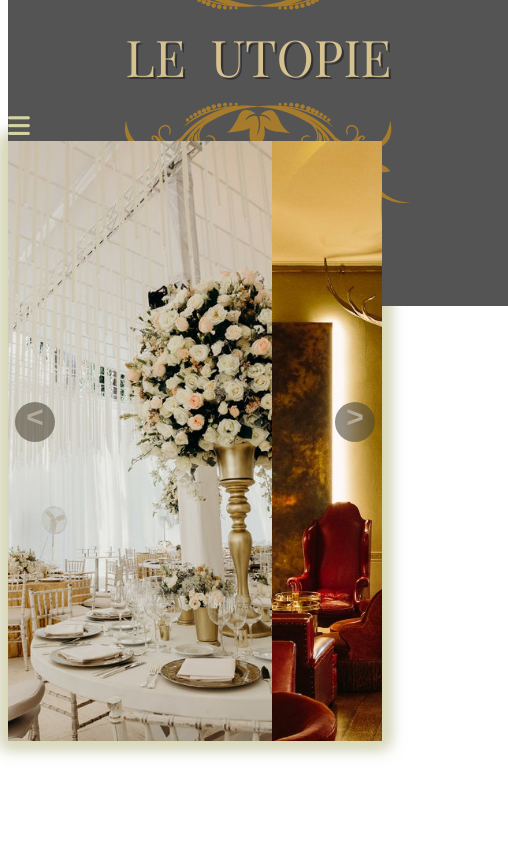
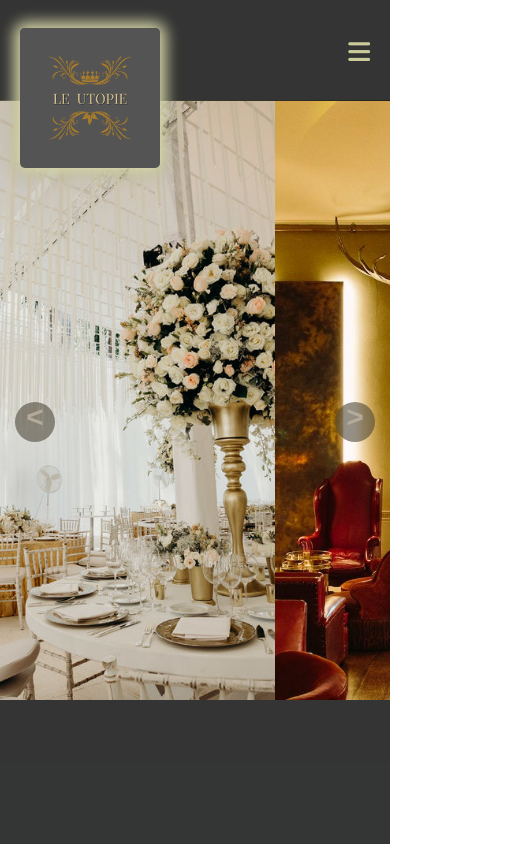
Before and after one commit to MayraCortinez/LeUtopie-Ecommerce, a plain HTML site: page home.html in a window 390 px wide. Shown: the whole page, 508 px wide, since content can reach past the window. Drawn offline with Linux system fonts and the light colour scheme.

Commit message:
header and menu responsive

```diff
--- a/home.css
+++ b/home.css
@@ -5,6 +5,8 @@
 
 
 * {
+    margin: 0;
+    padding: 0;
     box-sizing: border-box;
     font-family: 'Playfair Display SC', serif;
     list-style: none;
@@ -14,26 +16,35 @@
 
 header {
     width: 100%;
-    height: 100%;
-    background-color: rgb(94, 95, 95);
-    z-index: 9;
+    height: 100vh;
+    background-color: rgba(30, 31, 31, 0.9);
+    z-index: 2;
 }
 
 nav {
     height: 100px;
     width: 100%;
     display: flex;
-    justify-content: space-evenly;
+    justify-content: space-between;
     align-items: center;
 }
 
+
 .logo {
+    margin-left: 20px;
+    position: relative;
+    z-index: 5;
+    margin-top: 200px;
+    margin-bottom: 100px;
     width: 140px;
-    left: 20px;
-    margin: auto;
+    border-radius: 5px;
+    box-shadow: 0px 0px 15px 5px rgba(255, 255, 190, .75),
+    0px 0px 15px 5px rgba(109, 109, 108, 0.75);
 }
 
 .bar-btn {
+    position: relative;
+    z-index: 1;
     font-size: 25px;
     color:rgba(255, 255, 190, .75);
     margin-right: 20px;
@@ -42,19 +53,45 @@ nav {
 
 .nav-menu {
     position: fixed;
+    z-index: 2;
     width: 100%;
     height: 0vh;
     top: 100px;
-    background: rgba(0,0,0,.95);
+    background-image: linear-gradient(to left top,
+    #0d0d0d,
+    #111110,
+    #151512,
+    #191915,
+    #1d1d17,
+    #21211a,
+    #25261c,
+    #292a1f,
+    #2d2e21,
+    #313224,
+    #353626,
+    #3a3a29,
+    #3e3e2c,
+    #42422e,
+    #464631,
+    #4a4a33,
+    #4e4e36,
+    #525338,
+    #56573b,
+    #5a5b3d,
+    #5e5f40,
+    #626342,
+    #666745);
     text-align: center;
     transition: all .5s;
+    padding-top: 1px;
 }
 
 .nav-menu li {
     display: none;
-    line-height: 30px;
+    line-height: 50px;
     margin: 50px 0;
     transition: all .5s;
+
 }
 
 .nav-menu li a{
@@ -65,8 +102,12 @@ nav {
 }
 
 .nav-menu li a.active, .nav-menu li a:hover{
-    color: rgba(255, 255, 190, .75);
-    transition: .3s;
+    color: rgba(197, 197, 121, 0.75);
+    transition: .5s;
+    border-radius: 5px;
+    padding: 5px;
+    box-shadow: 0px 0px 15px 5px rgba(255, 255, 190, .75),
+    0px 0px 15px 5px rgba(109, 109, 108, 0.75);
 }
 
 #check{
@@ -74,7 +115,7 @@ nav {
 }
 
 #check:checked ~ .nav-menu{
-    height: 100vh;
+    height: 80vh;
 }
 
 #check:checked ~ .nav-menu li{
@@ -91,8 +132,8 @@ nav {
     width: 100%;
     margin: 0 auto;
     overflow: hidden;
-    box-shadow: 0px 0px 15px 5px rgba(255, 255, 190, .75),
-    0px 0px 15px 5px rgba(109, 109, 108, 0.75);
+    box-shadow: 0px 0px 3px /*  */px rgba(255, 255, 190, .75),
+    0px 0px 3px 2px rgba(109, 109, 108, 0.75);
 }
 
 .slider{
@@ -151,7 +192,7 @@ nav {
     }
 
     nav {
-        height: 100px;
+        height: 150px;
     }
 
     .bar-btn{
@@ -179,4 +220,8 @@ nav {
         font-size: 12px;
     }
 
+    .slider-btn{
+        top: 75%;
+    }
+
 }
--- a/home.html
+++ b/home.html
@@ -11,10 +11,9 @@
 <body>
     <header>
         <nav>
-            <div>
-                <img src="/images/logo.png" alt="Logo LE UTOPIE">
+            <div class="container-logo">
+                <img class="logo" src="/images/logo.png" alt="Logo LE UTOPIE">
             </div>
-        </nav>
         <input type="checkbox" id="check">
         <label for="check" class="bar-btn">
             <i class="fas fa-bars"></i>
@@ -26,7 +25,7 @@
             <li><a href="">Kids</a></li>
             <li><a href="">Contact</a></li>
         </ul>
-    </header>
+    </nav>
     <section class="container-slider">
         <div class="slider" id="slider">
             <div class="slider-section">
@@ -47,8 +46,7 @@
      <div class="slider-btn slider-btn-left" id="btn-left">&#60</div>
     </section>
 
-
-
+</header>
 
 <script src="slider.js"></script>
 </body>
```
